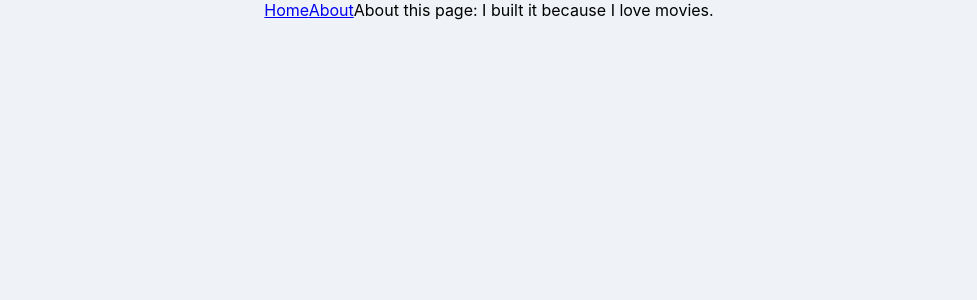
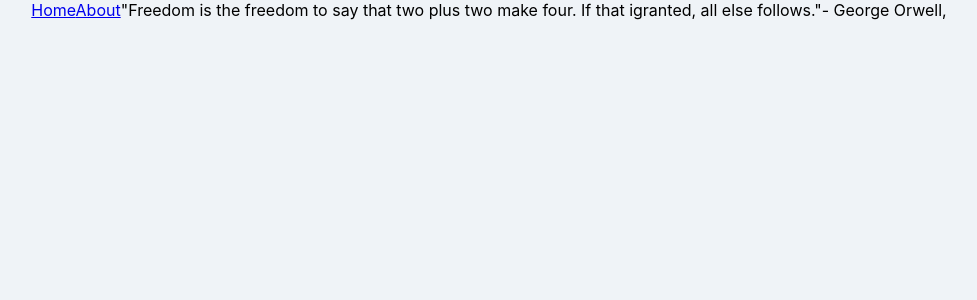
Before and after one commit to ChoSounhyung/movie_app, a React (Create React App) app: page /#/about in a window 1280 px wide. Shown: the top 300 px of the page, without its empty margins (151-1128 px from the left). Built offline with nearby package versions, Linux system fonts and the light colour scheme.

Commit message:
Sharing Props Between Routes

```diff
--- a/src/App.js
+++ b/src/App.js
@@ -3,6 +3,7 @@ import { HashRouter, Route } from "react-router-dom";
 import Home from "./routes/Home";
 import About from "./routes/About";
 import Navigation from "./components/Navigation";
+import Detail from "./routes/Detail";
 
 function App() {
   return (
@@ -11,6 +12,7 @@ function App() {
       <Navigation /> {/* router 밖에서는 Link를 사용할 수 없음 */}
       <Route path="/" exact={true} component={Home} />
       <Route path="/about" component={About} />
+      <Route path="/movie-detail" component={Detail} />
     </HashRouter>
   );
 }
--- a/src/components/Movie.js
+++ b/src/components/Movie.js
@@ -1,9 +1,24 @@
 import React from "react";
+import { Link } from "react-router-dom";
 import PropTypes from "prop-types";
 import "./Movie.css";
 
 function Movie({ year, title, summary, poster, genres }) {
   return (
+    <Link
+      to={{
+        pathname: "/movie-detail",
+        state: {
+          year,
+          title,
+          summary,
+          poster,
+          genres,
+        },
+      }}
+    >
+      {" "}
+      {/* poster에서 온 모든 props를 /movie-detail 페이지로 보냄 */}
       <div className="movie">
         <img src={poster} alt={title} title={title} />
         <div className="movie__data">
@@ -19,6 +34,7 @@ function Movie({ year, title, summary, poster, genres }) {
           <p className="movie__summary">{summary.slice(0, 180)}...</p>
         </div>
       </div>
+    </Link>
   );
 }
 
--- a/src/components/Navigation.js
+++ b/src/components/Navigation.js
@@ -6,6 +6,9 @@ function Navigation() {
     <div>
       <Link to="/">Home</Link>
       <Link to="/about">About</Link>
+      {/* <Link to={{pathname:"/about", state: {
+        fromNavigation: true
+        }}}>About</Link>  About 페이지로 object를 보냄 */}
     </div>
   );
 }
--- a/src/routes/About.js
+++ b/src/routes/About.js
@@ -1,7 +1,15 @@
 import React from "react";
 
-function About() {
-  return <span>About this page: I built it because I love movies.</span>;
+function About(props) {
+  return (
+    <div className="about__container">
+      <span>
+        "Freedom is the freedom to say that two plus two make four. If that
+        igranted, all else follows."
+      </span>
+      <span>- George Orwell, </span>
+    </div>
+  );
 }
 
 export default About;
--- /dev/null
+++ b/src/routes/Detail.js
@@ -0,0 +1,7 @@
+import React from "react";
+
+function Detail(props) {
+  return <spam>Hello</spam>;
+}
+
+export default Detail;
```
Lines whose indentation alone changed are shown as unchanged.
